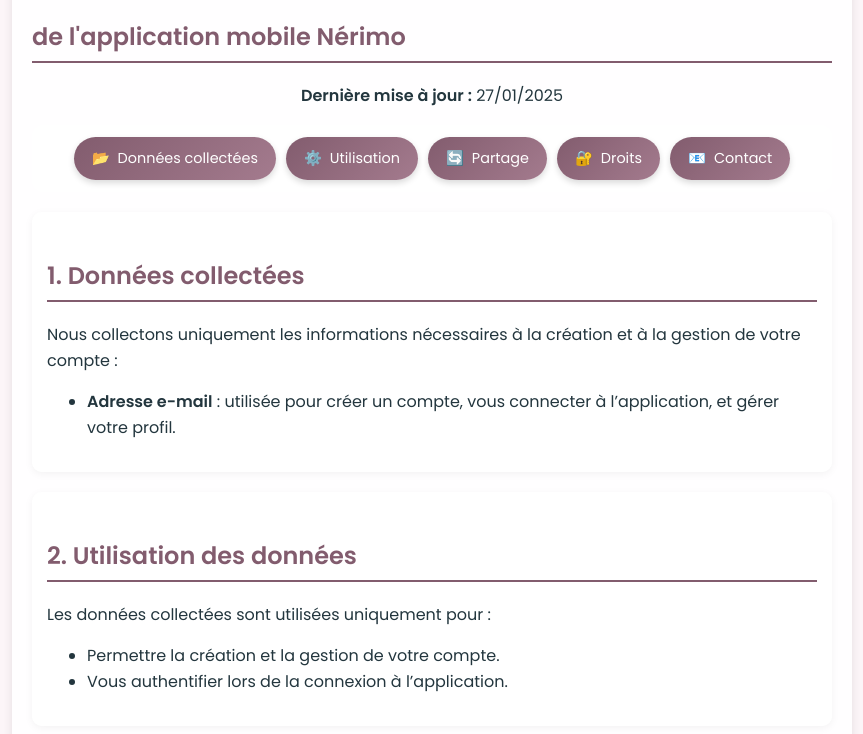
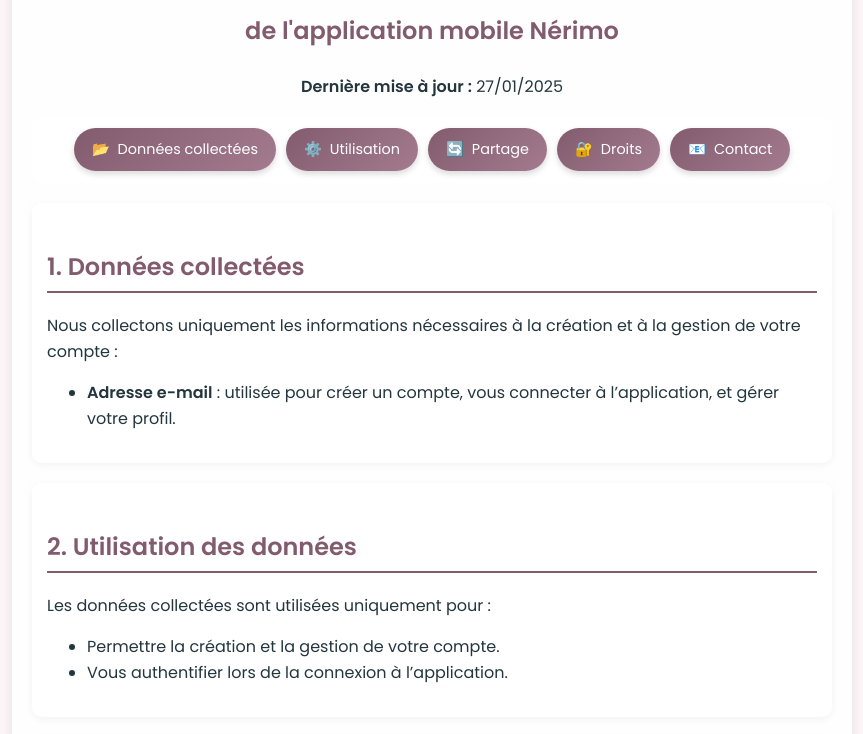
Before and after one commit to neis-zonca-cros/nerimo_privacy_policy, a plain HTML site: page index.html in a window 1280 px wide. Shown: the part 152-886 px from the top of the page, without its empty margins (208-1071 px from the left). Drawn offline with Linux system fonts and the light colour scheme.

Commit message:
Update index.html

```diff
--- a/index.html
+++ b/index.html
@@ -40,7 +40,7 @@
         }
 
         /* Titres */
-        h1, h2 {
+        h1, h2, h3 {
             color: #825C6E;
         }
 
@@ -54,6 +54,11 @@
             margin-top: 30px;
             border-bottom: 2px solid #825C6E;
             padding-bottom: 5px;
+            font-size: 1.5em;
+        }
+
+        h3 {
+            text-align: center;
             font-size: 1.5em;
         }
 
@@ -179,7 +184,7 @@
  <div class="container">
 
         <h1>Politique de confidentialité</h1>
-        <h2>de l'application mobile Nérimo</h2>
+        <h3>de l'application mobile Nérimo</h3>
         <p style="text-align: center;"><strong>Dernière mise à jour :</strong> 27/01/2025</p>
 
         <!-- Barre de navigation -->
```
